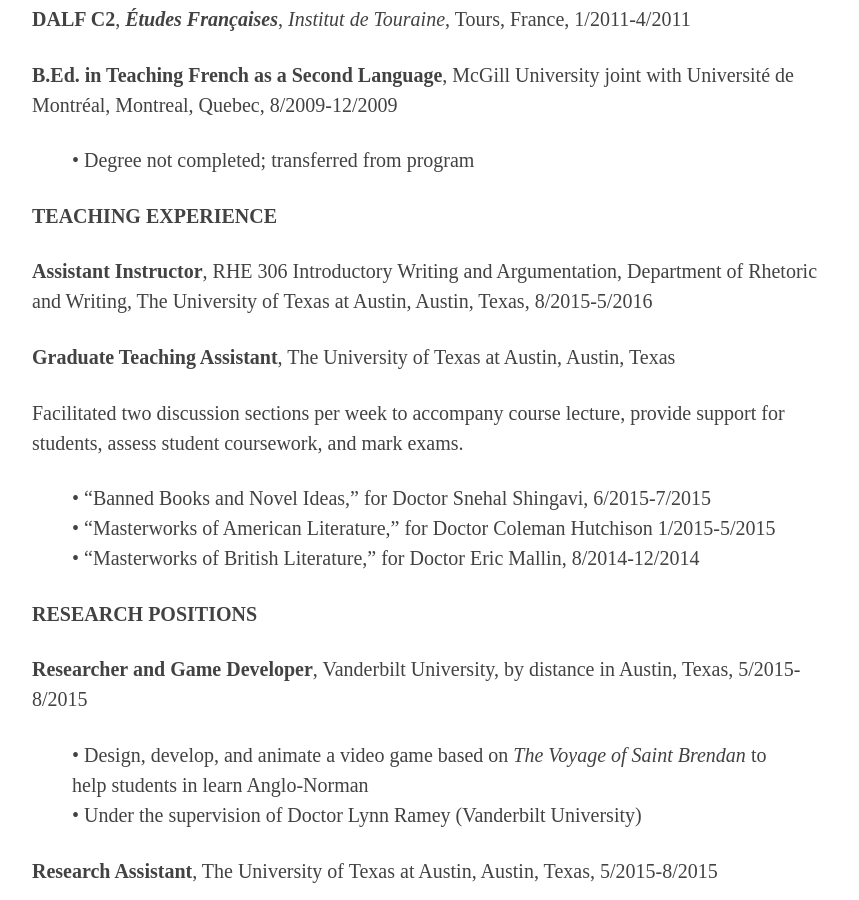
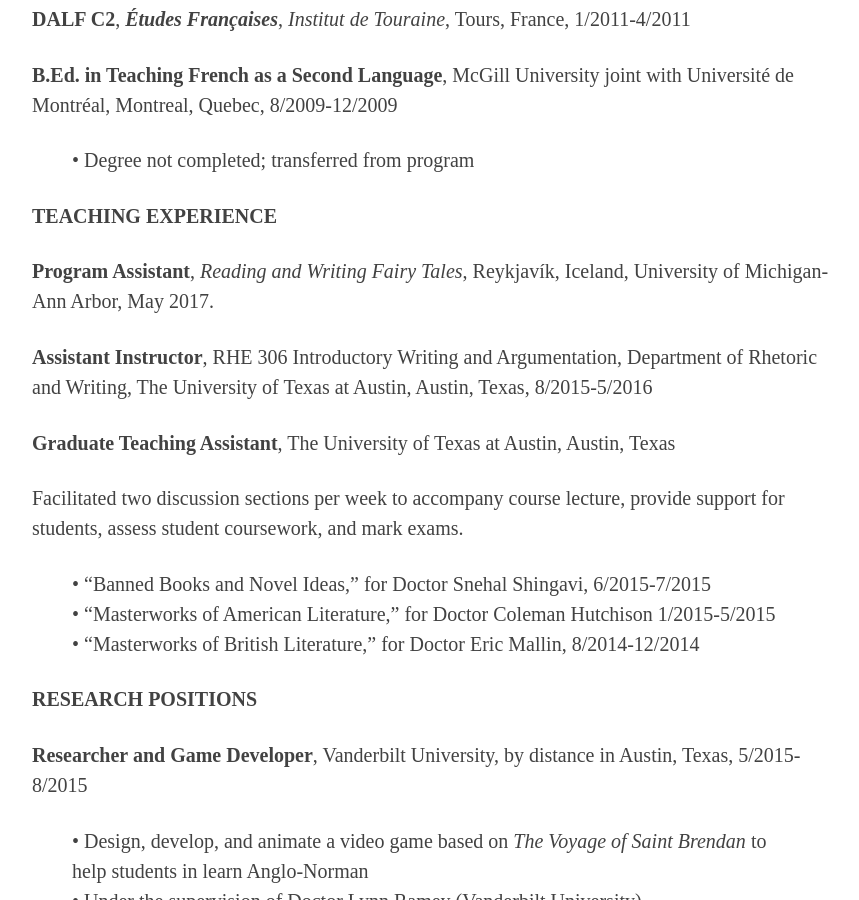
Before and after one commit to nrholterman/nrholterman.github.io, a Jekyll site: the page built from Holtermancv.md, in a window 1280 px wide and 900 px high, scrolled down 1162 px. Shown: the whole window, without its empty margins (208-1067 px from the left). Built offline with Jekyll 4.4.1, drawn with Linux system fonts in a browser that asks for light colours; some web fonts are replaced.

Commit message:
CV update

```diff
--- a/Holtermancv.md
+++ b/Holtermancv.md
@@ -12,6 +12,7 @@
 +1 (518) 894-9328 <br/>
 nrholt@umich.edu <br/>
 </div>
+
 **EDUCATION**
 
 **Ph.D. in French literature**, University of Michigan, Ann Arbor, Michigan, In Progress
@@ -37,6 +38,8 @@
 > • Degree not completed; transferred from program
 
 **TEACHING EXPERIENCE**
+
+**Program Assistant**, *Reading and Writing Fairy Tales*, Reykjavík, Iceland, University of Michigan-Ann Arbor, May 2017.
 
 **Assistant Instructor**, RHE 306 Introductory Writing and Argumentation, Department of Rhetoric and Writing, The University of Texas at Austin, Austin, Texas, 8/2015-5/2016
 
```
